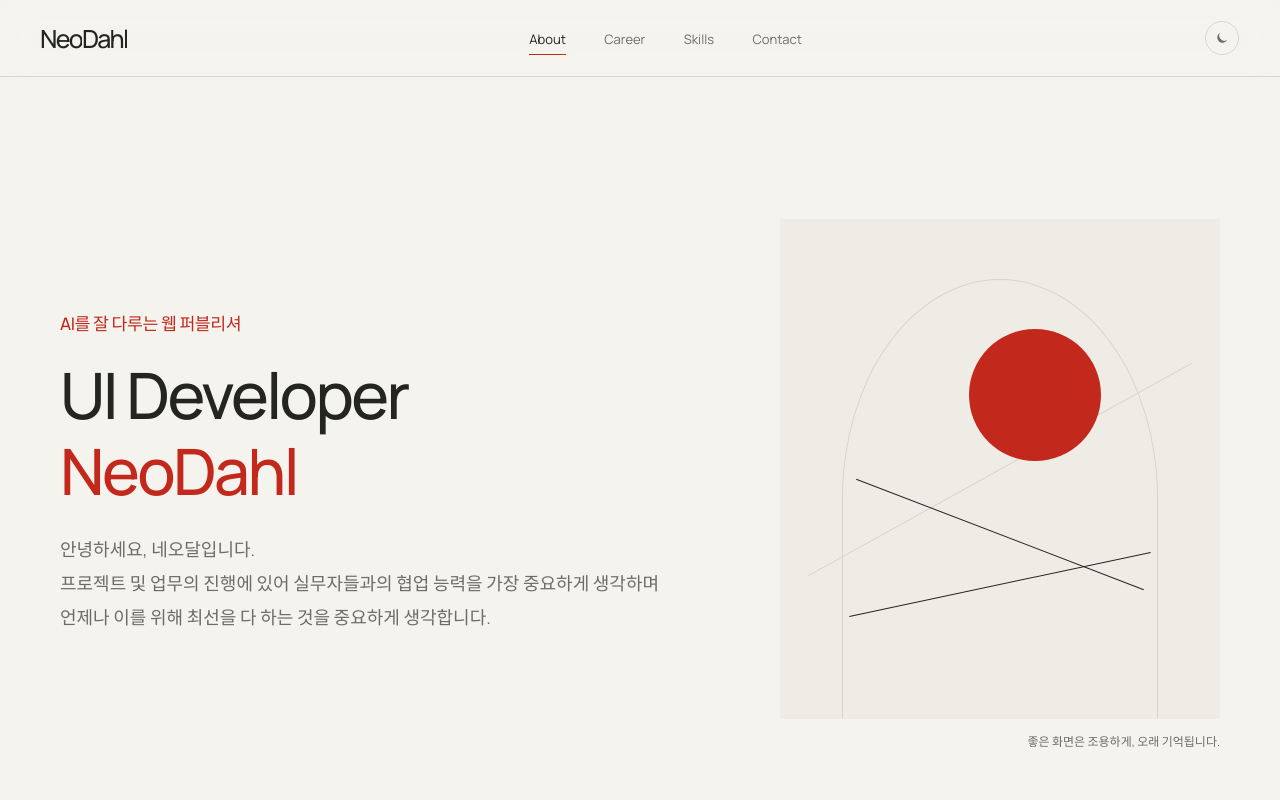
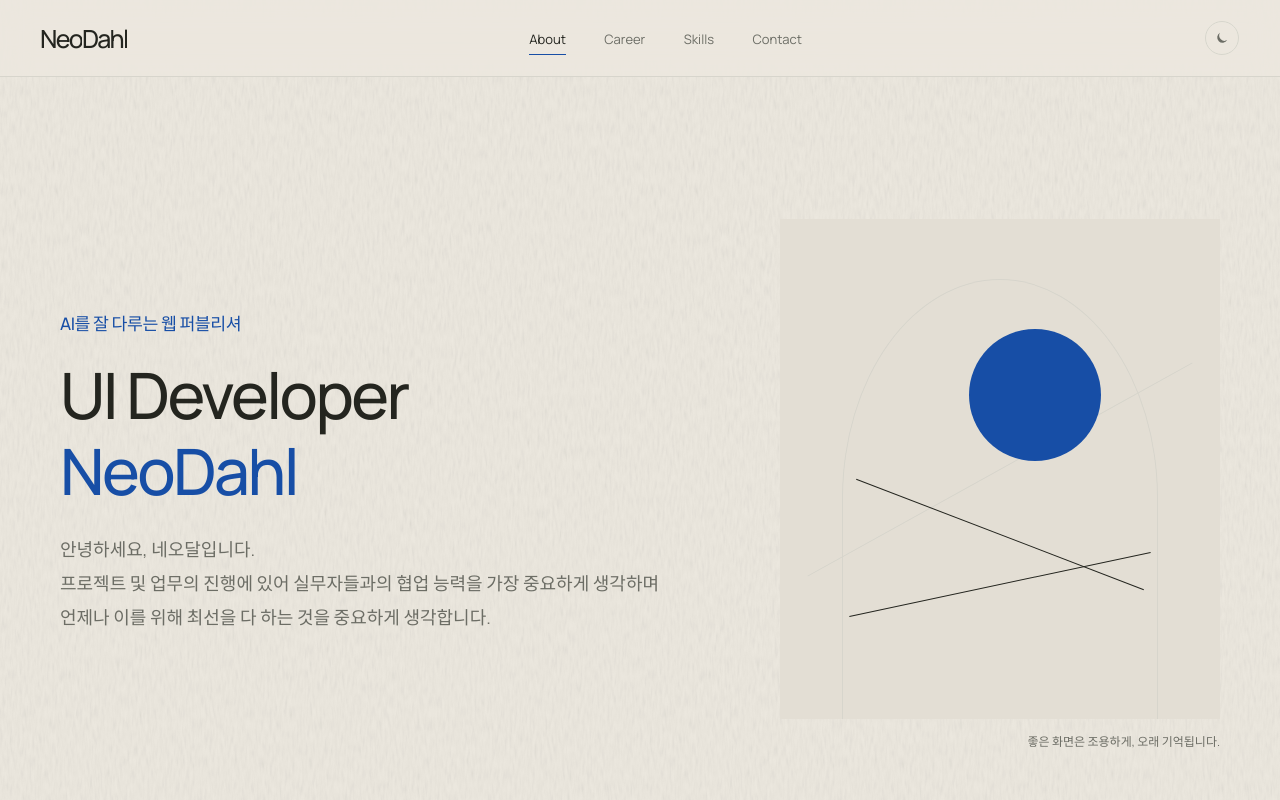
Before and after one commit to neodahl/newPortfolio, a website built with Vite: page src/index.pug in a window 1280 px wide. Shown: the top 800 px of the page. Built offline with nearby package versions, Linux system fonts and the light colour scheme.

Commit message:
배경 이미지 추가

```diff
--- a/src/index.pug
+++ b/src/index.pug
@@ -3,7 +3,7 @@ html(lang="ko")
   head
     meta(charset="UTF-8")
     meta(name="viewport" content="width=device-width, initial-scale=1.0")
-    meta(name="theme-color" content="#f5f3ed")
+    meta(name="theme-color" content="#ece8df")
     meta(name="description" content="웹 퍼블리셔 NeoDahl의 소개와 경력, 기술, 프로젝트를 담은 포트폴리오입니다.")
     title NeoDahl — Web Publisher Portfolio
     link(rel="preconnect" href="https://fonts.googleapis.com")
--- a/src/scripts/main.js
+++ b/src/scripts/main.js
@@ -26,7 +26,7 @@ function applyTheme(theme) {
     'aria-label',
     `${isDark ? '라이트' : '블랙'} 테마로 변경`,
   );
-  themeColor.setAttribute('content', isDark ? '#171815' : '#f5f3ed');
+  themeColor.setAttribute('content', isDark ? '#171815' : '#ece8df');
 }
 
 function getInitialTheme() {
--- a/src/styles/main.scss
+++ b/src/styles/main.scss
@@ -22,12 +22,12 @@
 
 :root {
   color-scheme: light;
-  --color-page: #f5f3ed;
-  --color-surface: #eeece5;
+  --color-page: #ece8df;
+  --color-surface: #e3ded4;
   --color-ink: #24251f;
   --color-muted: #6c6d65;
   --color-line: #d7d5cc;
-  --color-accent: #c3281d;
+  --color-accent: #174ea6;
   --color-focus: #185abc;
   --font-sans: "Manrope", "Noto Sans KR", sans-serif;
   --font-display: "Manrope", "Noto Sans KR", sans-serif;
@@ -41,8 +41,14 @@
   --color-ink: #f2f0e9;
   --color-muted: #b1b0a7;
   --color-line: #41423c;
-  --color-accent: #ff765e;
+  --color-accent: #78a9ff;
   --color-focus: #b6d0ff;
+}
+
+:root[data-theme="dark"] body::before {
+  background-image: url("../images/paper-texture-dark.svg");
+  opacity: 0.65;
+  mix-blend-mode: soft-light;
 }
 
 * {
@@ -55,15 +61,35 @@ html {
 }
 
 body {
+  position: relative;
   min-width: 320px;
   margin: 0;
-  background: var(--color-page);
+  background-color: var(--color-page);
   color: var(--color-ink);
   font-family: var(--font-sans);
   font-size: rem(16px);
   font-weight: 400;
   line-height: 1.65;
   transition: background-color 220ms ease, color 220ms ease;
+}
+
+body::before {
+  position: absolute;
+  z-index: 0;
+  pointer-events: none;
+  background-image: url("../images/paper-texture.svg");
+  background-position: center;
+  background-repeat: no-repeat;
+  background-size: cover;
+  content: "";
+  inset: 0;
+  opacity: 0.12;
+  mix-blend-mode: multiply;
+}
+
+#app {
+  position: relative;
+  z-index: 1;
 }
 
 img {
@@ -255,7 +281,13 @@ a {
   padding: 0;
   background: transparent;
   cursor: pointer;
-  transition: width 220ms ease, height 220ms ease, color 160ms ease, border-color 160ms ease;
+  transition:
+    width 220ms ease,
+    height 220ms ease,
+    color 160ms ease,
+    border-color 160ms ease,
+    background-color 160ms ease,
+    transform 180ms ease;
 }
 
 .theme-toggle__icon {
@@ -266,6 +298,33 @@ a {
   fill: currentColor;
   line-height: 1;
   transition: width 220ms ease, height 220ms ease, transform 220ms ease;
+}
+
+@keyframes theme-toggle-wiggle {
+  0%,
+  100% {
+    transform: rotate(0) scale(1);
+  }
+
+  35% {
+    transform: rotate(-18deg) scale(1.16);
+  }
+
+  70% {
+    transform: rotate(14deg) scale(1.08);
+  }
+}
+
+@media (hover: hover) {
+  .theme-toggle:hover {
+    transform: rotate(-7deg) scale(1.06);
+    border-color: var(--color-accent);
+    background: color-mix(in srgb, var(--color-accent) 10%, transparent);
+  }
+
+  .theme-toggle:hover .theme-toggle__icon {
+    animation: theme-toggle-wiggle 420ms ease-in-out;
+  }
 }
 
 .theme-toggle__moon,
```
Also changed, not shown: src/images/paper-texture-dark.svg (added), src/images/paper-texture.svg (added).
